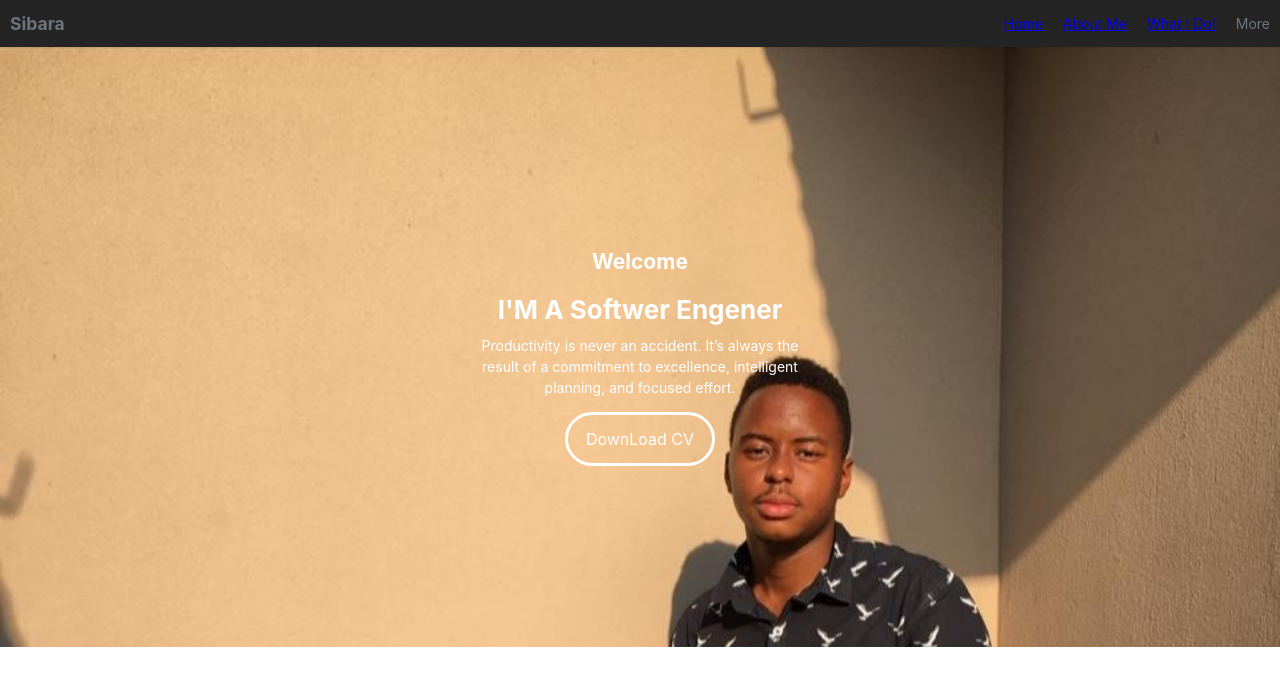
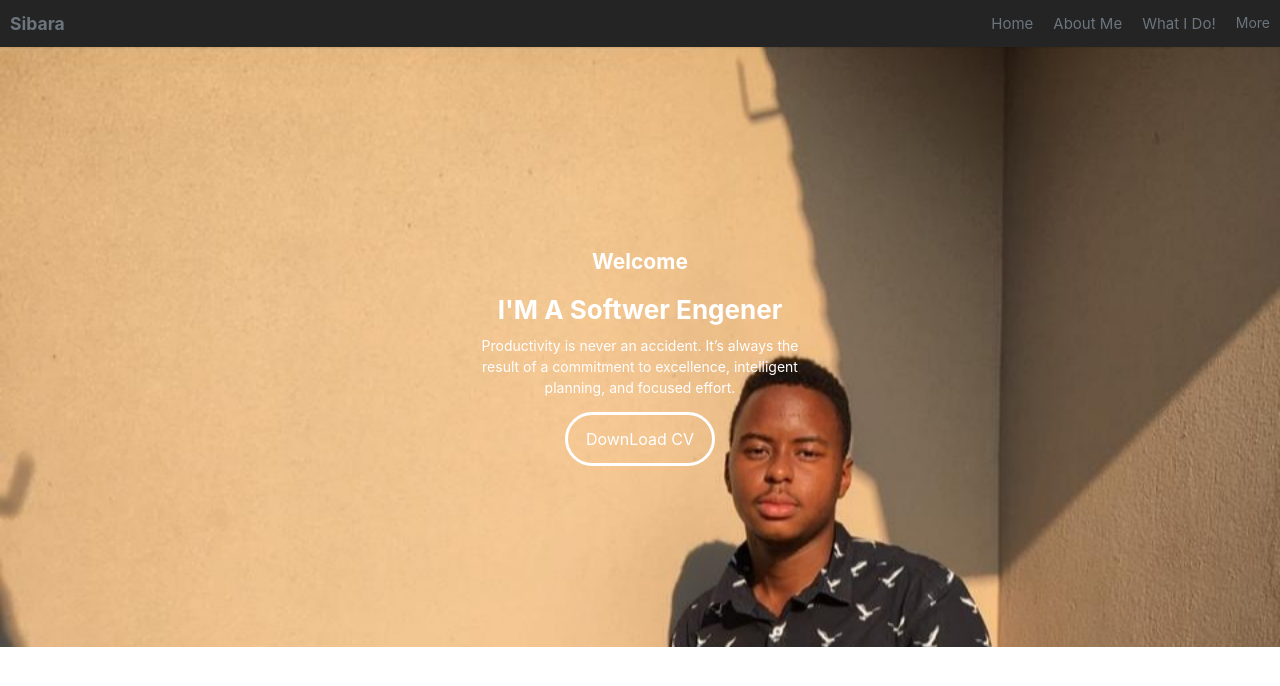
Before and after one commit to Mulelur/sibara-e-poe, a React (Create React App) app: page / in a window 1280 px wide. Shown: the top 686 px of the page. Built offline with nearby package versions, Linux system fonts and the light colour scheme.

Commit message:
add link from router in styles

```diff
--- a/src/components/navBar/styles/navBar.js
+++ b/src/components/navBar/styles/navBar.js
@@ -1,4 +1,5 @@
 import styled from "styled-components";
+import { Link as ReachRouterLink } from "react-router-dom";
 import { primaryColor, textColor } from "../../../colors/colors";
 
 export const Container = styled.div`
--- a/src/container/navBar.js
+++ b/src/container/navBar.js
@@ -1,5 +1,4 @@
 import React, { useState } from "react";
-import { Link } from "react-router-dom";
 import { NavBar } from "../components";
 import { NavData } from "../data/navData";
 import { MenuIcon } from "../icons/icons";
@@ -21,7 +20,7 @@ export default function NavBarContainer() {
             return (
               !item.type && (
                 <NavBar.ListItem>
-                  <Link to={item.path}>{item.title}</Link>
+                  <NavBar.Link href={item.path}>{item.title}</NavBar.Link>
                 </NavBar.ListItem>
               )
             );
@@ -39,7 +38,7 @@ export default function NavBarContainer() {
                 return (
                   item.type === "more" && (
                     <NavBar.ListItem>
-                      <Link to={item.path}>{item.title}</Link>
+                      <NavBar.Link href={item.path}>{item.title}</NavBar.Link>
                     </NavBar.ListItem>
                   )
                 );
```
